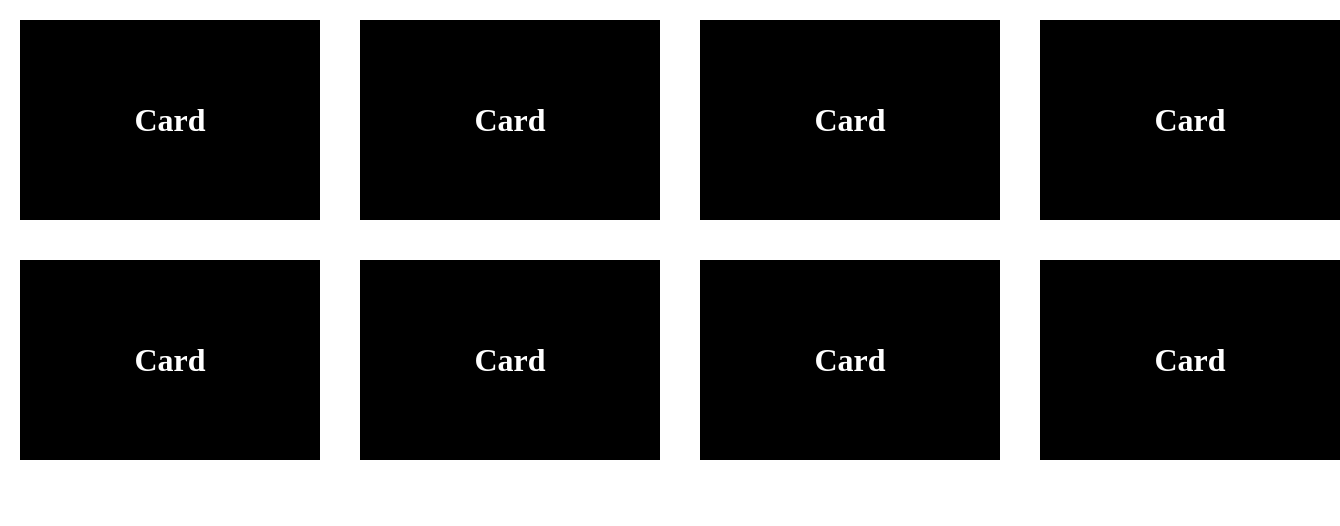
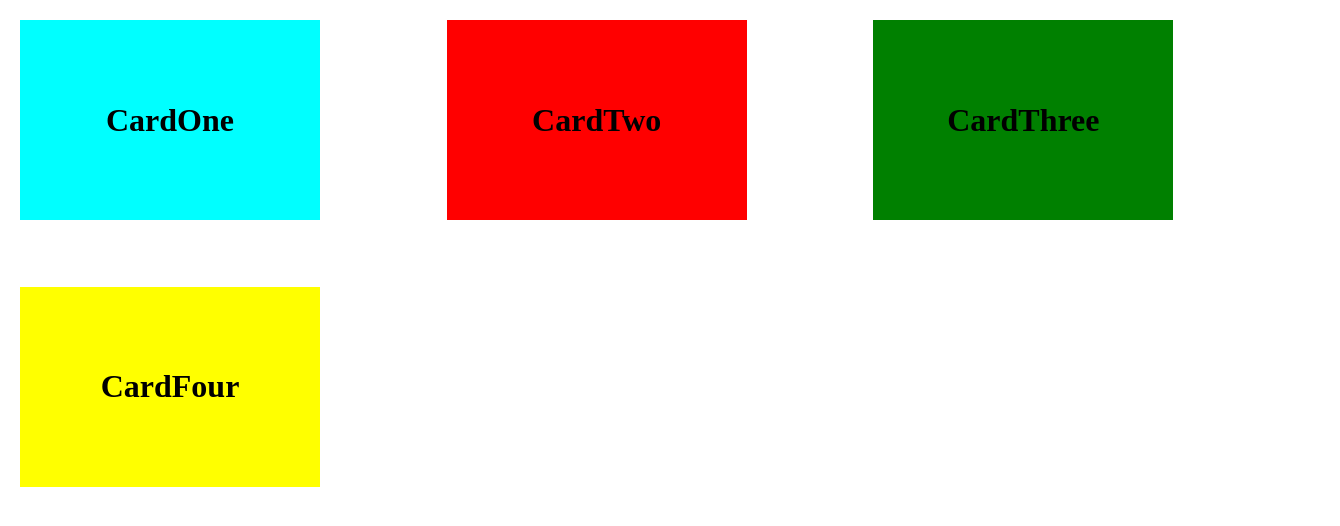
Before and after one commit to Mateusz-Zygadlo/memory-card, a React app in the folder memory-card/: page / in a window 1280 px wide. Shown: the whole page, 1340 px wide, since content can reach past the window. Built offline with nearby package versions, Linux system fonts and the light colour scheme.

Commit message:
Adding a function that filters and returns a boolean value

```diff
--- a/memory-card/src/App.css
+++ b/memory-card/src/App.css
@@ -7,17 +7,27 @@
     width: 100vw;
     height: 100vh;
     display: grid;
-    grid-template-columns: repeat(4, 1fr);
-    grid-template-rows: repeat(4, 1fr);
+    grid-template-columns: repeat(3, 1fr);
+    grid-template-rows: repeat(3, 1fr);
 }
 
 .card{
     width: 300px;
     height: 200px;
-    background-color: black;
-    color: white;
     margin: 20px;
     display: flex;
     justify-content: center;
     align-items: center;
 }
+.cardOne{
+    background-color: aqua;
+}
+.cardTwo{
+    background-color: red;
+}
+.cardThree{
+    background-color: green;
+}
+.cardFour{
+    background-color: yellow;
+}
--- a/memory-card/src/components/App.js
+++ b/memory-card/src/components/App.js
@@ -2,16 +2,7 @@ import Card from "./Card";
 
 const App = () => {
     return(
-        <div className="container">
-            <Card />
-            <Card />
-            <Card />
-            <Card />
-            <Card />
-            <Card />
-            <Card />
-            <Card />
-        </div>
+        <Card />
     )
 }
 
--- a/memory-card/src/components/Card.js
+++ b/memory-card/src/components/Card.js
@@ -1,9 +1,64 @@
+import React, { useState, useEffect } from 'react'
 import '../App.css';
 
 const Card = () => {
+    const [memoryArr, setMemoryArr] = useState([]);
+    const [maxCount, setMaxCount] = useState(0);
+    const [count, setCount] = useState(0);
+    const [lose, setLose] = useState(false);
+
+    const isFilter = () => {
+        const newArr = [];
+        let count = 0;
+
+        if(!memoryArr.length == 0){
+            for(let i = 0; i < memoryArr.length; i++) {
+                if(!newArr.includes(memoryArr[i])){
+                    newArr.push(memoryArr[i]);
+                }else{
+                    count++;
+                }
+            }
+        }
+
+        if(count > 0){
+            return true;
+        }else{
+            return false;
+        }
+
+    }
+
+    useEffect(() => {
+        if(isFilter()){
+            setCount(0)
+            setMemoryArr([]);
+            setLose(true);
+        }else{
+            setCount(count + 1);
+        }
+
+        console.log(memoryArr, count, lose);
+    }, [memoryArr])
+
     return(
-        <div className="card">
-            <h1>Card</h1>
+        <div>
+            {lose ? <h1>you lose</h1> :
+                <div className="container">
+                    <div className="cardOne card" onClick={()=>{setMemoryArr(memoryArr.concat('CardOne'))}}>
+                        <h1>CardOne</h1>
+                    </div>
+                    <div className="cardTwo card" onClick={()=>{setMemoryArr(memoryArr.concat('CardTwo'))}}>
+                        <h1>CardTwo</h1>
+                    </div>
+                    <div className="cardThree card" onClick={()=>{setMemoryArr(memoryArr.concat('CardThree'))}}>
+                        <h1>CardThree</h1>
+                    </div>
+                    <div className="cardFour card" onClick={()=>{setMemoryArr(memoryArr.concat('CardFour'))}}>
+                        <h1>CardFour</h1>
+                    </div>
+                </div>
+            }
         </div>
     )
 }
```
Also changed, not shown: memory-card/src/components/RandomPositionCards.js (added, +7 -0 lines).
